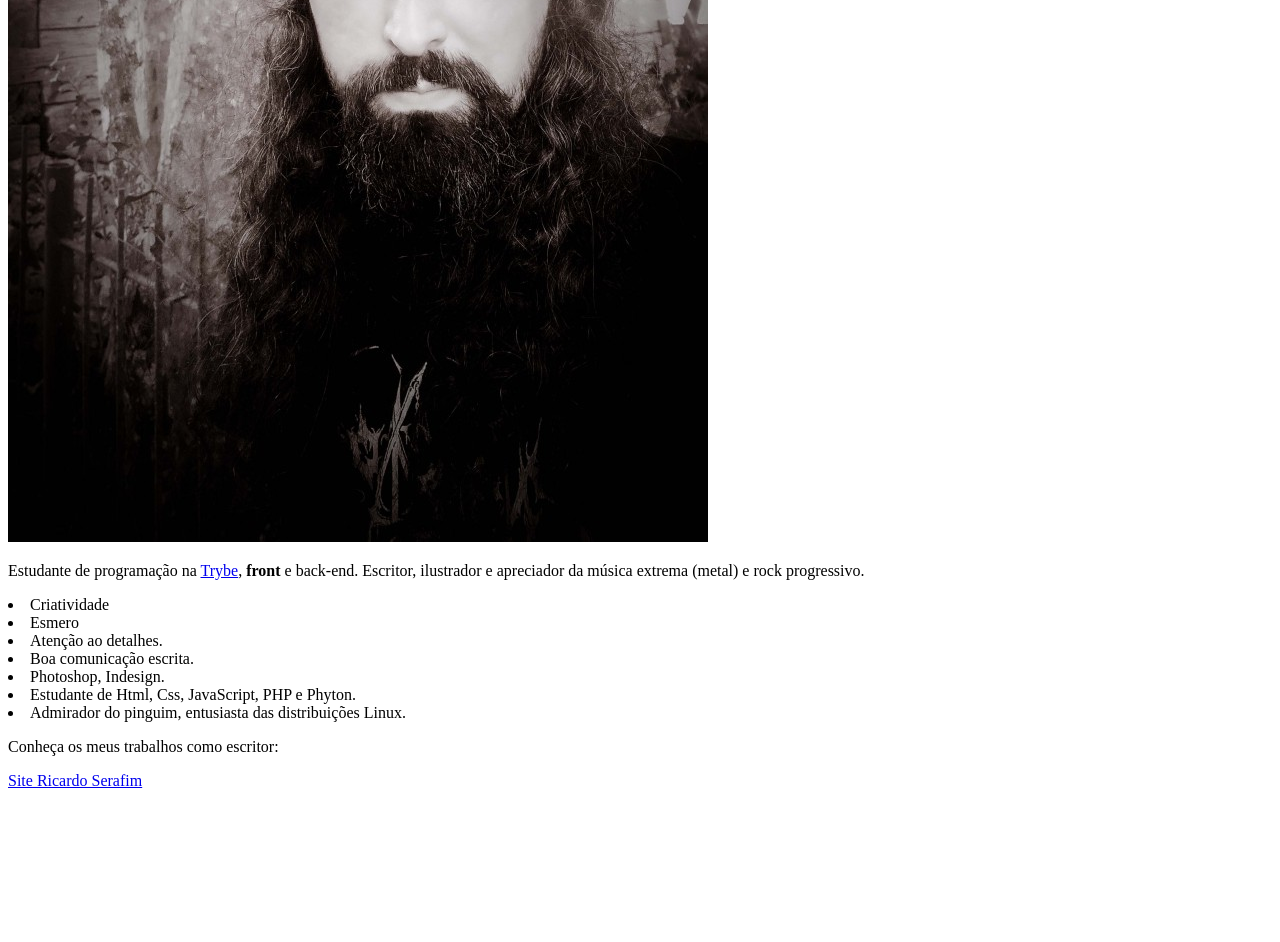
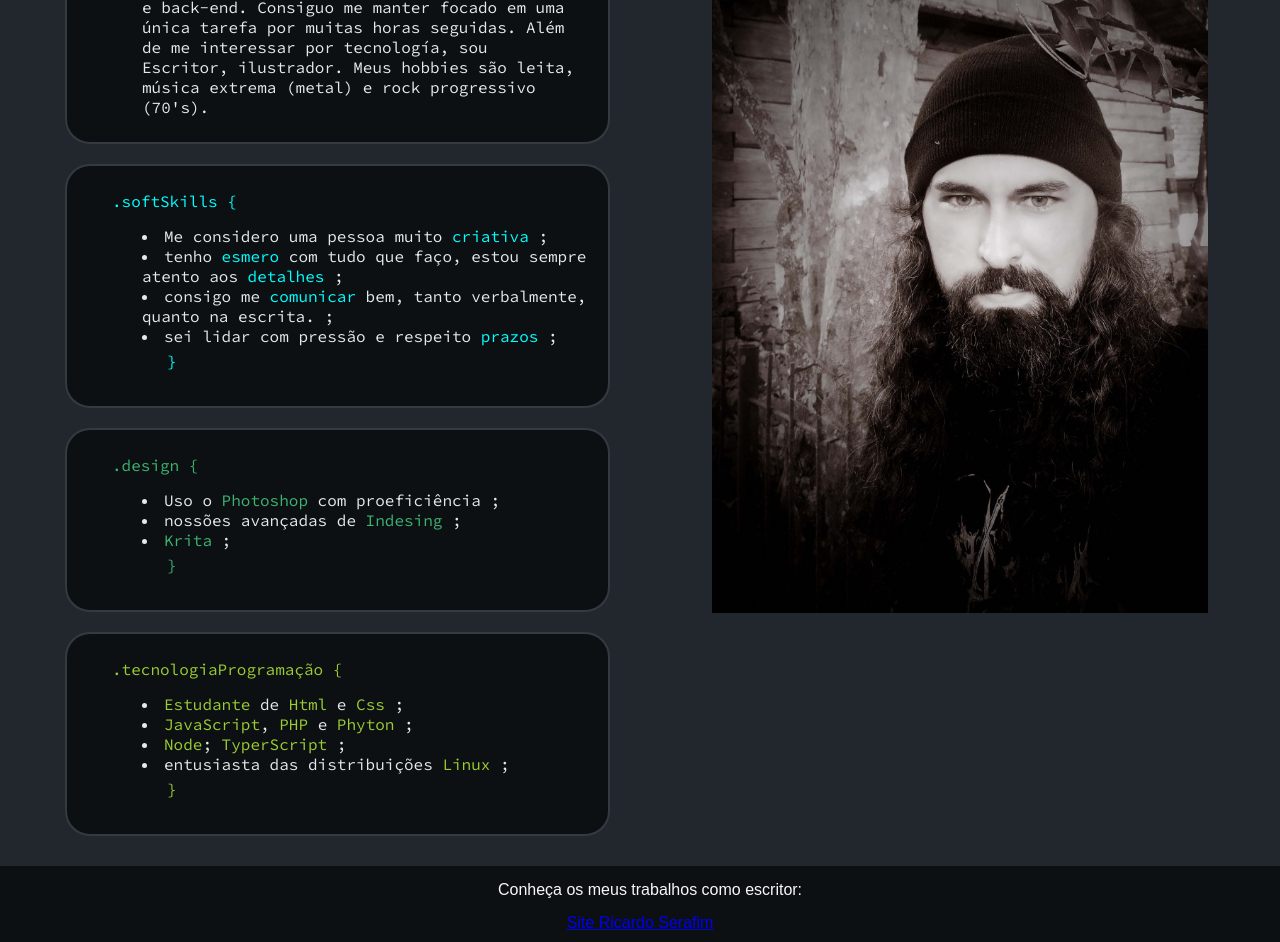
Before and after one commit to RicardoOpus/RicardoOpus.github.io, a plain HTML site: page index.html in a window 1280 px wide. Shown: the part 551-1493 px from the top of the page. Before the commit the page ends 1349 px from the top, so only its background shows below. Drawn offline with Linux system fonts and the light colour scheme.

Commit message:
alteraçao no index

```diff
--- a/index.html
+++ b/index.html
@@ -1,30 +1,160 @@
 <!DOCTYPE html>
-<html lang="en">
+<html lang="pt-br">
 <head>
     <meta charset="UTF-8">
     <meta http-equiv="X-UA-Compatible" content="IE=edge">
     <meta name="viewport" content="width=device-width, initial-scale=1.0">
-    <title>Perfil Luis Ricardo</title>
+    <link rel="preconnect" href="https://fonts.googleapis.com">
+    <link rel="preconnect" href="https://fonts.gstatic.com" crossorigin>
+    <link href="https://fonts.googleapis.com/css2?family=Source+Code+Pro&family=VT323&display=swap" rel="stylesheet">
+
+    <link href="https://fonts.googleapis.com/css2?family=Montserrat&display=swap" rel="stylesheet">
+    <style>
+    * {
+        box-sizing: border-box;
+    }
+    body {
+        font-family: Arial, Helvetica, sans-serif;
+        margin: 0;
+        background-color: #F7F7F7;
+        color: #222221;
+    }
+    .header {
+      background-color: #0d1013;
+        color:#F7F7F7;
+        padding: 5px;
+        font-size: 55px;
+        font-variant-caps: all-petite-caps;
+    }
+    .topnav a {
+      float: left;
+      color: #f2f2f2;
+      text-align: center;
+      padding: 14px 16px;
+      text-decoration: none;
+      font-size: 17px;
+    }
+
+    .faixa {
+        background-image: url("lines.jpg");
+        background-color: #22272E;
+        padding: 30px;
+        text-align: center;
+        font-size: 35px;
+        color: rgb(226, 234, 235);
+        font-family: 'Montserrat', sans-serif;
+    }
+    /* Create three equal columns that floats next to each other */
+    .column {
+        color: rgb(226, 234, 235);
+        float: left;
+        width: 50%;
+        padding: 10px;
+      }
+    .row{
+      background-color: #22272E;
+    }
+    /* Clear floats after the columns */
+    .row:after {
+      content: "";
+      display: table;
+      clear: both;
+    }
+    /* Style the footer */
+    .footer {
+      background-color: #0d1013;
+      color:#F7F7F7;
+      padding: 10px;
+      text-align: center;
+    }
+    /* Responsive layout - makes the three columns stack on top of each other instead of next to each other */
+    @media (max-width: 600px) {
+      .column {
+        width: 100%;
+      }
+    }
+    .corners {
+      border-radius: 25px;
+      border: 2px solid #333A42;
+      background-color: #0d1013;
+      background-position: left top;
+      background-repeat: repeat;
+      padding: 20px;
+      margin: 20px;
+      font-family: 'Source Code Pro', monospace;
+      font-size: 1rem;
+      margin-left : 55px;
+    }
+    p {
+      margin: 5px 5px 15px 25px ;
+    }
+    li {
+        margin-left : 55px;
+      }
+    .center {
+  display: block;
+  margin-left: auto;
+  margin-right: auto;
+  width: 80%;
+      }
+    </style>
 </head>
 <body>
+    <div class="header">
+      <p style="font-weight: lighter; color: rgb(68, 68, 209); margin: 5px 5px 15px 60px;">Luis Ricardo</p>
+      <a class="active" href="#home">Home</a>
+      <a href="#news">News</a>
+      <a href="#contact">Contact</a>
+      <a href="#about">About</a>
+    </div>
+    <div class="faixa">
 
-    <h1>Luis Ricardo de Sousa</h1>
+        <h1 style="margin: 0px;font-weight: lighter">Não existe limete</h1>
+        <h3 style="font-weight: lighter;" >para onde o conhecimento pode nos levar!</h3>
+    </div>
 
-    <img src="./ricardo.jpg" alt="Foto de Luis Ricardo em sépia.">
+        <div class="row" ">
+            <div class="column">
+              <div class="corners">
+                <p style="font-weight: bold;"> # Sobre mim</p>
+                <p style="margin: 5px 5px 5px 55px;">Sou estudante de programação na <a href="https://www.betrybe.com/" target="_blank">Trybe</a>, <strong>front</strong> e back-end. Consiguo me manter focado em uma única tarefa por muitas horas seguidas. Além de me interessar por tecnología, sou Escritor, ilustrador. Meus hobbies são leita, música extrema (metal) e rock progressivo (70's).</p>
+              </div>
 
-    <p>Estudante de programação na <a href="https://www.betrybe.com/" target="_blank">Trybe</a>, <strong>front</strong> e back-end. Escritor, ilustrador e apreciador da música extrema (metal) e rock progressivo.</p>
-
-    <li>Criatividade
-    <li>Esmero
-    <li>Atenção ao detalhes.
-    <li>Boa comunicação escrita.
-    <li>Photoshop, Indesign.
-    <li>Estudante de Html, Css, JavaScript, PHP e Phyton.
-    <li>Admirador do pinguim, entusiasta das distribuições Linux.
+                <div class="corners" >
+                  <p style="color: aqua;">.softSkills {</p>
+                  <li>Me considero uma pessoa muito <span style="color: aqua;">criativa</span> ;
+                  <li>tenho <span style="color: aqua;">esmero</span> com tudo que faço, estou sempre atento aos <span style="color: aqua;">detalhes</span> ;
+                  <li>consigo me <span style="color: aqua;">comunicar</span> bem, tanto verbalmente, quanto na escrita. ;
+                  <li>sei lidar com pressão e respeito <span style="color: aqua;">prazos</span> ;
+                  <p style="color: aqua;">}</p>
+                </div>
+                <div class="corners">
+                 <p style="color: mediumseagreen">.design {</p>
+                  <li>Uso o <span style="color: mediumseagreen">Photoshop</span> com proeficiência ;
+                  <li>nossões avançadas de <span style="color: mediumseagreen">Indesing</span> ;
+                  <li><span style="color: mediumseagreen">Krita</span> ;
+                  <p style="color: mediumseagreen">}</p>
+                </div>
+                <div class="corners">
+                  <p style="color: yellowgreen">.tecnologiaProgramação {</p>
+                  <li><span style="color: yellowgreen">Estudante</span> de <span style="color: yellowgreen">Html</span> e <span style="color: yellowgreen">Css</span> ;
+                  <li><span style="color: yellowgreen">JavaScript</span>, <span style="color: yellowgreen">PHP</span> e <span style="color: yellowgreen">Phyton</span> ;
+                  <li><span style="color: yellowgreen">Node</span>; <span style="color: yellowgreen">TyperScript</span> ;
+                  <li>entusiasta das distribuições <span style="color: yellowgreen">Linux</span> ;
+                    <p  style="color: yellowgreen">}</p>
+                </div>
+            </div>
+            <div class="column">
+              <img class="center" src="./ricardo.jpg" alt="Foto de Luis Ricardo em sépia.">
+          </div>
+        </div>
 
 
-    <p>Conheça os meus trabalhos como escritor:</p>
-        <a href="https://www.ricardoserafim.com.br" target="_blank">Site Ricardo Serafim</a>
+
+    <div class="footer">
+            <p>Conheça os meus trabalhos como escritor:</p>
+            <a href="https://www.ricardoserafim.com.br" target="_blank">Site Ricardo Serafim</a>
+    </div>
 
 
 </body>
```
